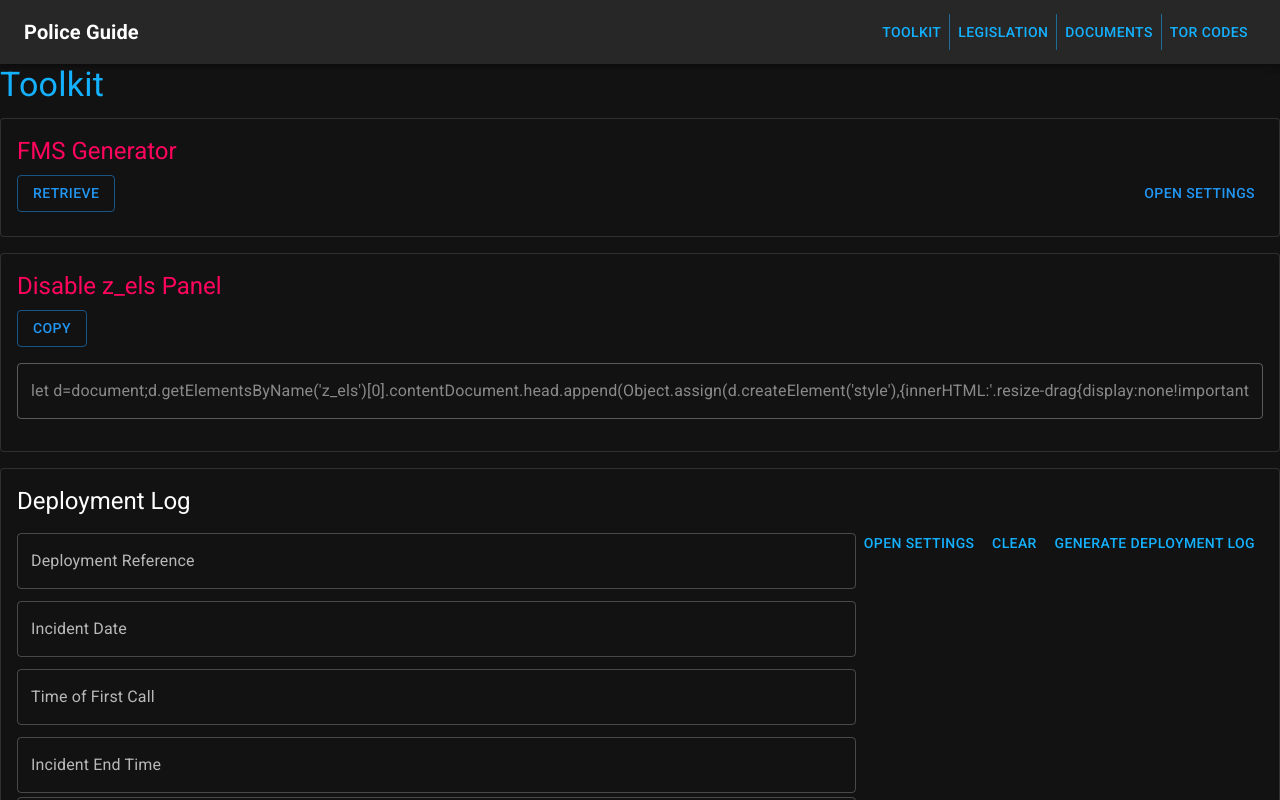
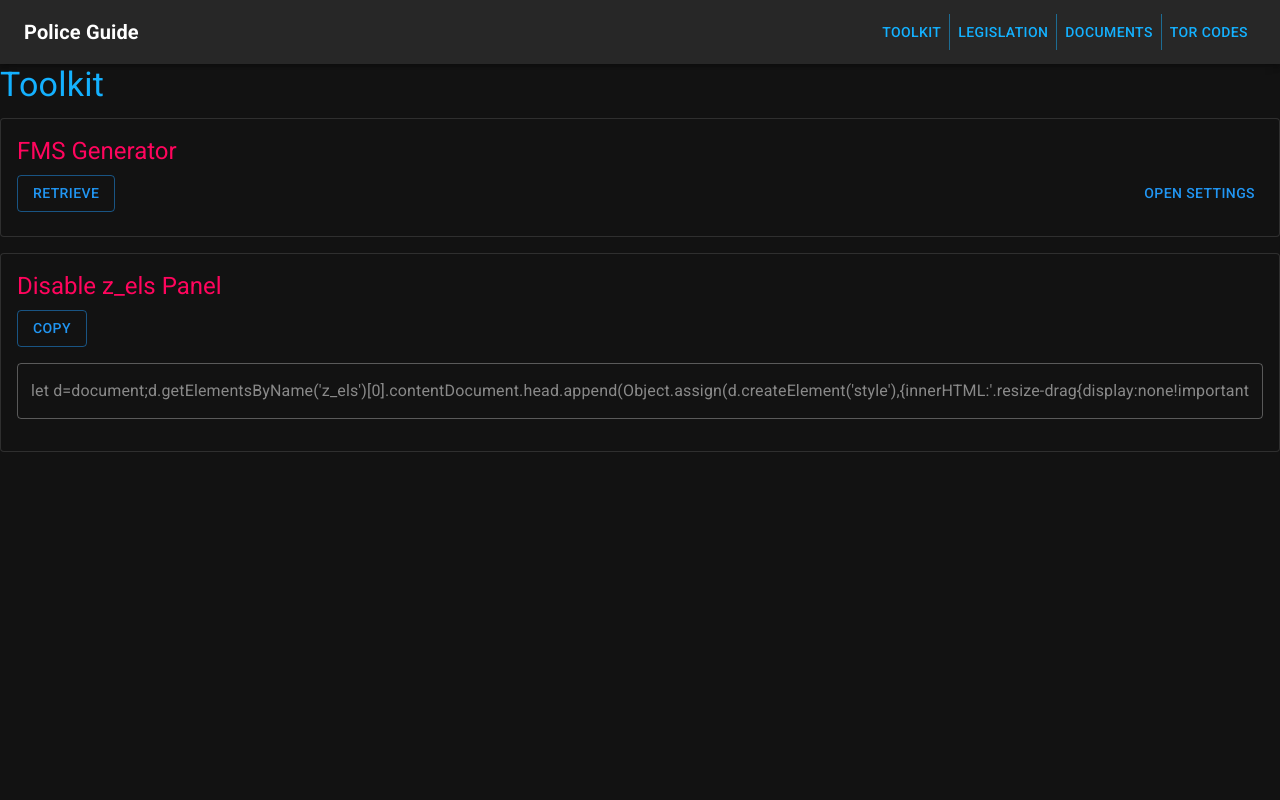
Before and after one commit to O5car1/PoliceGuide, a React (Create React App) app: page /PoliceGuide/toolkit in a window 1280 px wide. Shown: the top 800 px of the page. Built offline with nearby package versions, Linux system fonts and the light colour scheme.

Commit message:
Updated: Toolkit

```diff
--- a/src/pages/Toolkit.js
+++ b/src/pages/Toolkit.js
@@ -1,7 +1,6 @@
 import { Box, Typography } from '@mui/material';
 import DisableZELSPanel from '../components/cards/DisableZELSPanel';
 import FMSGenerator from '../components/cards/FMSGenerator.tsx';
-import DeploymentLog from '../components/cards/DeploymentLog.tsx';
 
 const Toolkit = () => {
     return (
@@ -9,7 +8,6 @@ const Toolkit = () => {
             <Typography color='primary' variant="h4" sx={{ paddingBottom: '12px' }}>Toolkit</Typography>
             <FMSGenerator />
             <DisableZELSPanel />
-            <DeploymentLog />
         </Box>
     );
 }
```
